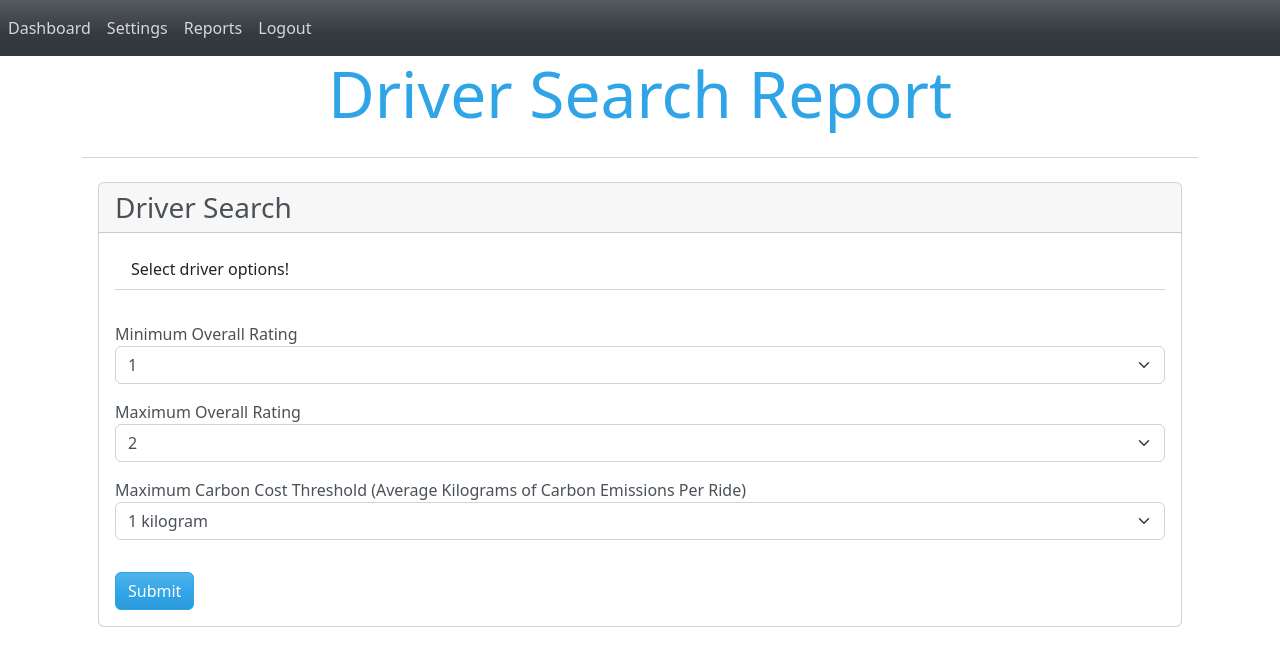
After one commit to ElijahColwill/CS348-EnviroShare, a Flask app: page /search-drivers in a window 1280 px wide. The commit adds this page. Shown: the top 666 px of the page. Run offline with Flask 2, Linux system fonts and the light colour scheme; the visitor is signed in with stand-in values (Sample User, id 1); some libraries are stand-ins or nearby versions.

Commit message:
Report #1 from Nischay Branch

```diff
--- a/website/__init__.py
+++ b/website/__init__.py
@@ -34,12 +34,12 @@ def create_app():
     from .views import views
     from .auth import auth
     from .settings import settings
-    from .dashboard import dashboard
+    from .reports import reports
 
     app.register_blueprint(views, url_prefix='/')
     app.register_blueprint(auth, url_prefix='/')
     app.register_blueprint(settings, url_prefix='/')
-    app.register_blueprint(dashboard, url_prefix='/')
+    app.register_blueprint(reports, url_prefix='/')
 
     with app.app_context():
         db.create_all()
--- a/website/models.py
+++ b/website/models.py
@@ -40,7 +40,7 @@ class RiderPaymentInformation(db.Model):
     card_type = db.Column(db.String(150))
     card_number = db.Column(db.BigInteger)
     expiration_date = db.Column(db.String(150))
-    security_code = db.Column(db.Integer)
+    security_code = db.Column(db.Numeric(10, 2))
 
 
 class DriverPaymentInformation(db.Model):
--- /dev/null
+++ b/website/reports.py
@@ -0,0 +1,74 @@
+from flask import Blueprint, render_template, request, flash
+from flask_login import current_user
+from sqlalchemy import text
+
+from . import login_required, db
+from .models import Driver, Car, CarType
+
+reports = Blueprint('reports', __name__)
+
+
+@reports.route('/reports')
+@login_required(role="ANY")
+def reports_home():
+    return render_template('reports/reports.html', user=current_user)
+
+
+@reports.route('/search-drivers', methods=['GET', 'POST'])
+@login_required(role="ANY")
+def search_drivers():
+    if request.method == 'POST':
+        min_threshold = request.form.get('minimumRating')
+        max_threshold = request.form.get('maximumRating')
+        carbon_threshold = request.form.get('carbonThreshold')
+        if not min_threshold or not max_threshold or not carbon_threshold:
+            flash('Please select every field to perform a search.', category='error')
+        else:
+            drivers_rating_filter = db.session.execute(text('''
+                                        SELECT *
+                                        FROM Driver
+                                        WHERE rating >= :min AND rating <= :max;
+                                    '''),
+                                                       params={
+                                                           'min': int(min_threshold),
+                                                           'max': int(max_threshold)
+                                                       }).all()
+            drivers_rating_filter = Car.query.join(Driver, Driver.id == Car.driver_id) \
+                .join(CarType, (CarType.make == Car.make) & (CarType.model == Car.model)
+                      & (CarType.year == Car.year)) \
+                .add_columns(Driver.id, Driver.name, Driver.number_of_trips, Driver.rating, Car.color, Car.make,
+                             Car.model, Car.year) \
+                .all()
+
+            result_drivers = []
+            for driver in drivers_rating_filter:
+                matched_rides = db.session.execute(text('''
+                                                        SELECT carbon_cost
+                                                        FROM Drives
+                                                        WHERE driver_id = :id;
+                                                    '''),
+                                                   params={
+                                                       'id': driver.id
+                                                   }).all()
+                cost_sum = 0
+                for ride in matched_rides:
+                    cost_sum += ride.carbon_cost
+                avg = cost_sum / len(matched_rides)
+                if avg <= int(carbon_threshold):
+                    result_drivers.append(driver)
+
+            return render_template('reports/search_drivers_results.html', minimum_rating=min_threshold,
+                                   maximum_rating=max_threshold,
+                                   carbon_threshold=carbon_threshold, entries=result_drivers)
+
+    return render_template('reports/search_drivers.html', user=current_user)
+
+# @reports.route('/search-vehicles')
+# @login_required(role="ANY")
+# def search_vehicles():
+#     return render_template('search_vehicles.html', user=current_user)
+#
+# @reports.route('/rider-leaderboard')
+# @login_required(role="ANY")
+# def rider_leaderboard():
+#     return render_template('rider_leaderboard.html', user=current_user)
--- a/website/templates/base.html
+++ b/website/templates/base.html
@@ -36,6 +36,7 @@
             <a class="nav-item nav-link" id="driver-dashboard" href="/driver-dashboard">Dashboard</a>
             {% endif %}
             <a class="nav-item nav-link" id="settings" href="/settings">Settings</a>
+            <a class="nav-item nav-link" id="reports" href="/reports">Reports</a>
             <a class="nav-item nav-link" id="logout" href="/logout">Logout</a>
             {% else %}
             <a class="nav-item nav-link" id="home" href="/">Home</a>
--- /dev/null
+++ b/website/templates/reports/search_drivers.html
@@ -0,0 +1,53 @@
+{% extends "base.html" %}
+{% block title %}EnviroShare Reports{% endblock %}
+
+{% block content %}
+<div class="jumbotron">
+    <h1 class="display-3" align="center">Driver Search Report</h1>
+    <hr class="my-4">
+</div>
+<div class="card mb-3" style="margin: 1em">
+    <h3 class="card-header">Driver Search</h3>
+
+    <ul class="list-group list-group-flush" style="margin: 1em">
+        <li class="list-group-item">Select driver options!</li>
+    </ul>
+
+    <form method="POST" id="searchDriversBoard">
+        <fieldset>
+            <div class="form-group" style="margin: 1em">
+                <label for="minimumRating">Minimum Overall Rating</label>
+                <select class="form-select" id="minimumRating" name="minimumRating">
+                    <option value="1">1</option>
+                    <option value="2">2</option>
+                    <option value="3">3</option>
+                    <option value="4">4</option>
+                </select>
+            </div>
+
+            <div class="form-group" style="margin: 1em">
+                <label for="maximumRating">Maximum Overall Rating</label>
+                <select class="form-select" id="maximumRating" name="maximumRating">
+                    <option value="2">2</option>
+                    <option value="3">3</option>
+                    <option value="4">4</option>
+                    <option value="5">5</option>
+                </select>
+            </div>
+
+            <div class="form-group" style="margin: 1em">
+                <label for="carbonThreshold">Maximum Carbon Cost Threshold (Average Kilograms of Carbon Emissions Per
+                    Ride)</label>
+                <select class="form-select" id="carbonThreshold" name="carbonThreshold">
+                    <option value="1000">1 kilogram</option>
+                    <option value="5000">5 kilograms</option>
+                    <option value="10000">10 kilograms</option>
+                    <option value="20000">20 kilograms</option>
+                </select>
+            </div>
+
+            <button type="submit" class="btn btn-primary" style="margin: 1em">Submit</button>
+        </fieldset>
+    </form>
+</div>
+{% endblock %}
```
Also changed, not shown: website/dashboard.py (deleted, +0 -38 lines), website/templates/home.html (+3 -18 lines), website/templates/reports/reports.html (added, +22 -0 lines), website/templates/reports/search_drivers_results.html (added, +40 -0 lines).
